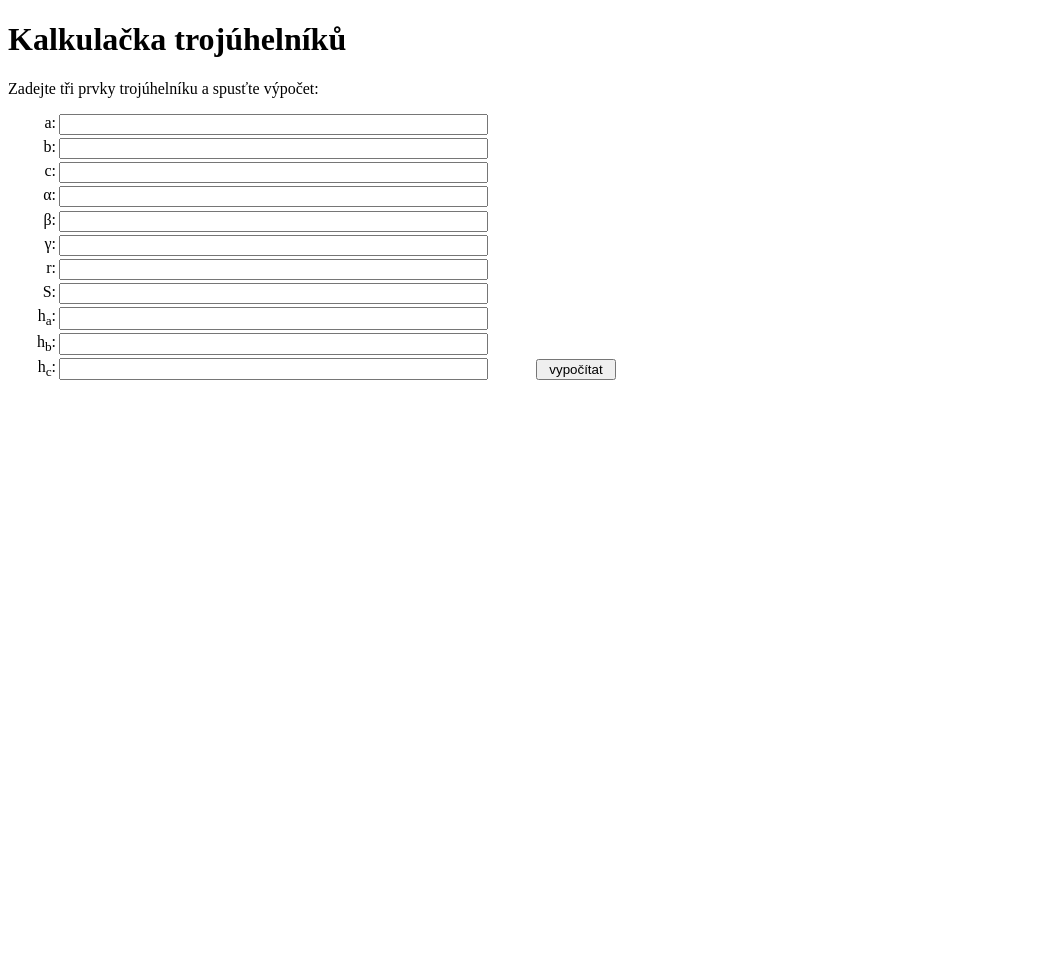
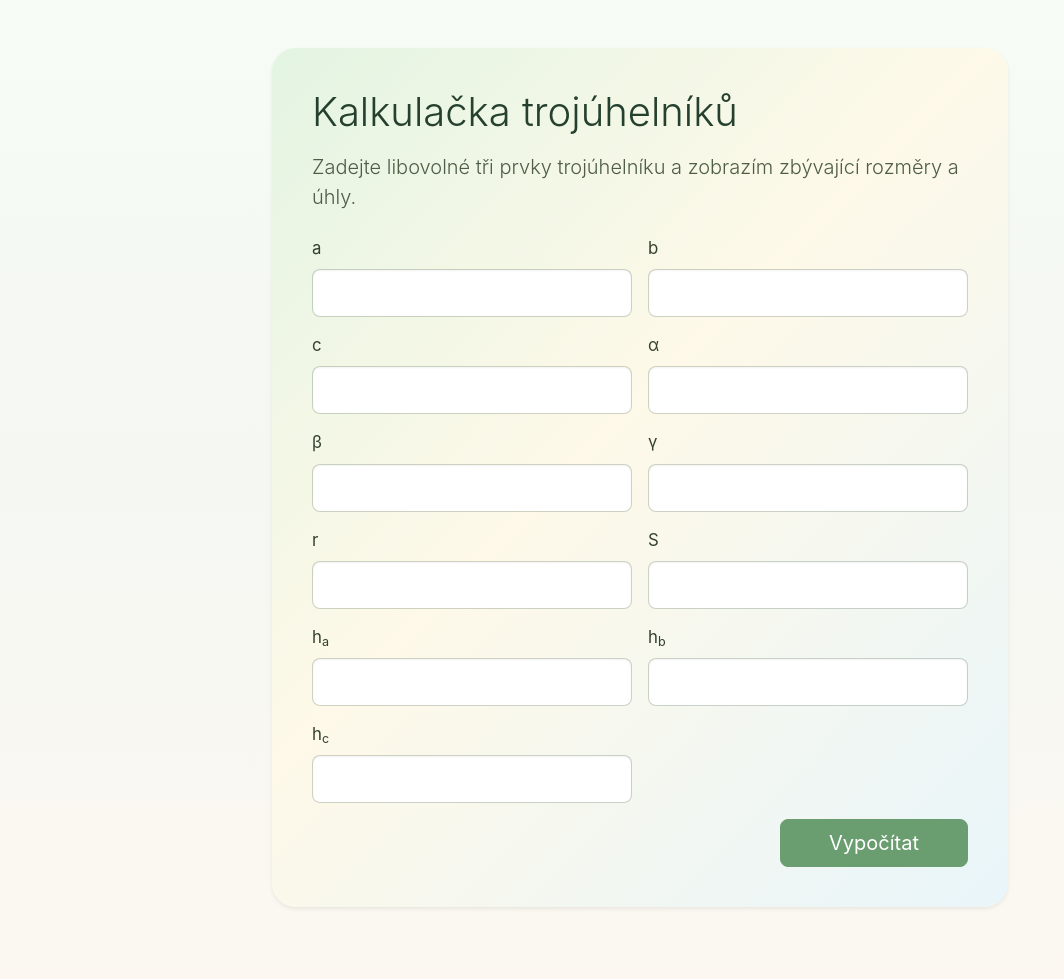
Before and after one commit to 7matej/trojuhelniky, a Flask app: page / in a window 1280 px wide. Shown: the whole page, without its empty margins (0-1064 px from the left). Before the commit the page ends 380 px from the top, so only its background shows below. Run offline with Flask 3, Linux system fonts and the light colour scheme; parts of the project's set-up code (start-up, migrations or seed data) failed here and were passed over.

Commit message:
výrazné vylepšení vzhledu s pomocí AI, framework Bootstrap

```diff
--- a/static/styles.css
+++ b/static/styles.css
@@ -1,22 +1,115 @@
-form {
-    display: grid;
-    grid-template-columns: minmax(auto, 30rem) 5rem;
-    gap: 3rem;
-    padding-bottom: 1rem;
+body {
+    background: linear-gradient(180deg, #f7fcf7 0%, #f4f7f2 45%, #fcf8f1 100%);
+    color: #2f3d29;
+    font-family: Inter, system-ui, -apple-system, BlinkMacSystemFont, "Segoe UI", sans-serif;
+    min-height: 100vh;
 }
 
-.tabulka {
-    display: grid;
-    grid-template-columns: 3rem 1fr;
-    gap: 0.2rem;
+.bg-linen {
+    background-color: #fbfaf5;
 }
 
-.tabulka label {
-    text-align: right;
+.spring-card {
+    background: linear-gradient(135deg, rgba(227, 244, 226, 0.96) 0%, rgba(254, 249, 232, 0.96) 45%, rgba(232, 245, 250, 0.98) 100%);
+    border-radius: 1.5rem;
 }
 
-.submit {
-    margin-top: auto;
-    margin-bottom: 0;
+.result-card {
+    background: linear-gradient(135deg, rgba(241, 250, 234, 0.98) 0%, rgba(229, 244, 255, 0.98) 100%);
+    border-radius: 1.25rem;
+}
 
+.card {
+    overflow: hidden;
 }
+
+h1, h2, .display-6 {
+    color: #25402e;
+}
+
+.lead {
+    color: #4e5d44;
+}
+
+.form-control {
+    border: 1px solid rgba(70, 93, 76, 0.25);
+    box-shadow: inset 0 1px 2px rgba(32, 49, 30, 0.06);
+}
+
+.form-control:focus {
+    border-color: #7aa676;
+    box-shadow: 0 0 0 0.15rem rgba(122, 166, 118, 0.2);
+}
+
+.form-label {
+    font-size: 1.05rem;
+    font-weight: 400;
+    color: #33412e;
+}
+
+.result-value-wrap {
+    display: inline-flex;
+    align-items: center;
+    gap: 0.35rem;
+}
+
+.copy-btn {
+    background: transparent;
+    border: none;
+    color: #6a9d6f;
+    opacity: 0.65;
+    font-size: 1rem;
+    line-height: 1;
+    cursor: pointer;
+    padding: 0.15rem 0.25rem;
+    border-radius: 0.5rem;
+}
+
+.copy-btn:hover,
+.copy-btn:focus {
+    opacity: 1;
+    color: #4d7f55;
+    background: rgba(106, 157, 111, 0.1);
+}
+
+.btn-primary {
+    background-color: #6a9d6f;
+    border-color: #6a9d6f;
+}
+
+.btn-primary:hover, .btn-primary:focus {
+    background-color: #5e8b61;
+    border-color: #5e8b61;
+}
+
+.alert {
+    border-radius: 1rem;
+}
+
+.result-item {
+    display: flex;
+    justify-content: space-between;
+    align-items: flex-start;
+    gap: 0.75rem;
+    padding: 0.9rem 1rem;
+    background: rgba(255, 255, 255, 0.77);
+    border: 1px solid rgba(146, 172, 148, 0.2);
+    border-radius: 0.95rem;
+}
+
+.result-label {
+    color: #495a40;
+    font-weight: 600;
+}
+
+.result-value {
+    color: #1f3a1f;
+    font-weight: 700;
+}
+
+@media (max-width: 576px) {
+    .form-control,
+    .btn {
+        font-size: 0.95rem;
+    }
+}
--- a/templates/layout.html
+++ b/templates/layout.html
@@ -4,10 +4,37 @@
     <meta charset="UTF-8">
     <meta name="viewport" content="width=device-width, initial-scale=1.0">
     <title>{% block title %} {% endblock %}</title>
+    <link rel="stylesheet" href="https://cdn.jsdelivr.net/npm/bootstrap@5.3.3/dist/css/bootstrap.min.css">
     <link rel="stylesheet" href="{{ url_for('static', filename='styles.css') }}">
 </head>
-<body>
+<body class="bg-linen text-dark">
     {% block obsah %} {% endblock %}
 
+    <script src="https://cdn.jsdelivr.net/npm/bootstrap@5.3.3/dist/js/bootstrap.bundle.min.js"></script>
+    <script>
+        document.addEventListener('DOMContentLoaded', function () {
+            var tooltipTriggerList = [].slice.call(document.querySelectorAll('[data-bs-toggle="tooltip"]'));
+            tooltipTriggerList.forEach(function (tooltipTriggerEl) {
+                new bootstrap.Tooltip(tooltipTriggerEl);
+            });
+
+            var copyButtons = document.querySelectorAll('.copy-btn');
+            copyButtons.forEach(function (copyButton) {
+                copyButton.addEventListener('click', function () {
+                    var value = copyButton.dataset.fullValue || '';
+                    if (!value) {
+                        return;
+                    }
+                    navigator.clipboard.writeText(value).then(function () {
+                        var original = copyButton.innerHTML;
+                        copyButton.innerHTML = '✓';
+                        setTimeout(function () {
+                            copyButton.innerHTML = original;
+                        }, 1200);
+                    });
+                });
+            });
+        });
+    </script>
 </body>
 </html>
--- a/templates/page.html
+++ b/templates/page.html
@@ -3,31 +3,56 @@
 {% block title %}Kalkulačka trojúhelníků{% endblock %}
 
 {% block obsah %}
-	<h1>Kalkulačka trojúhelníků</h1>
-    <p>Zadejte tři prvky trojúhelníku a spusťte výpočet:</p>
-
-    <form method="post">
-        <div class="tabulka">
+<div class="container py-5">
+    <div class="row justify-content-center">
+        <div class="col-xl-8 col-lg-10">
+            <div class="card shadow-sm spring-card p-4 mb-4 border-0">
+                <div class="card-body">
+                    <h1 class="display-6 mb-3">Kalkulačka trojúhelníků</h1>
+                    <p class="lead mb-4">Zadejte libovolné tři prvky trojúhelníku a zobrazím zbývající rozměry a úhly.</p>
+                    <form method="post" class="row g-3">
                         {% for pole in formular.polozky %}
-                <label for="{{ pole.name }}">{{ pole.nazev | safe}}:</label>
-                <input type="number" step="any" class="vstupni-pole"
-                name="{{ pole.name }}" id="{{ pole.name }}" value="{{ pole.hodnota }}">
+                            <div class="col-md-6">
+                                <label for="{{ pole.name }}" class="form-label">{{ pole.nazev | safe }}</label>
+                                <input type="number" step="any" class="form-control form-control-lg" name="{{ pole.name }}" id="{{ pole.name }}" value="{{ pole.hodnota }}">
+                            </div>
                         {% endfor %}
+                        <div class="col-12 text-end">
+                            <button type="submit" class="btn btn-primary btn-lg px-5">Vypočítat</button>
                         </div>
-        <input type="submit" value="vypočítat" class="submit">
                     </form>
 
                     {% if formular.hlaska %}
-        <p>{{ formular.hlaska }}</p>
+                        <div class="alert alert-warning mt-4 mb-0" role="alert">{{ formular.hlaska }}</div>
                     {% endif %}
+                </div>
+            </div>
 
+            {% if formular.vysledky %}
+                <div class="results">
                     {% for resic in formular.vysledky %}
-        <hr>
+                        <div class="card shadow-sm result-card p-3 mb-3 border-0">
+                            <div class="card-body">
+                                <h2 class="h5 mb-3">Nalezené řešení</h2>
+                                <div class="row gx-3 gy-2">
                                     {% for pole in formular.polozky %}
-            <p>
-                <strong>{{ pole.nazev | safe}}:</strong> {{ resic.get(pole.promena, pole.pozice) }}
-            </p>
+                                        <div class="col-sm-6">
+                                            <div class="result-item">
+                                                <span class="result-label">{{ pole.nazev | safe }}</span>
+                                                <span class="result-value-wrap">
+                                                    <span class="result-value" data-bs-toggle="tooltip" data-bs-placement="top" title="{{ resic.get(pole.promena, pole.pozice) }}">{{ '%.2f'|format(resic.get(pole.promena, pole.pozice) | float) }}</span>
+                                                    <button type="button" class="copy-btn" data-full-value="{{ resic.get(pole.promena, pole.pozice) }}" data-bs-toggle="tooltip" data-bs-placement="top" title="Kopírovat přesnou hodnotu">⎘</button>
+                                                </span>
+                                            </div>
+                                        </div>
                                     {% endfor %}
+                                </div>
+                            </div>
+                        </div>
                     {% endfor %}
-
+                </div>
+            {% endif %}
+        </div>
+    </div>
+</div>
 {% endblock %}
```
Lines whose indentation alone changed are shown as unchanged.
